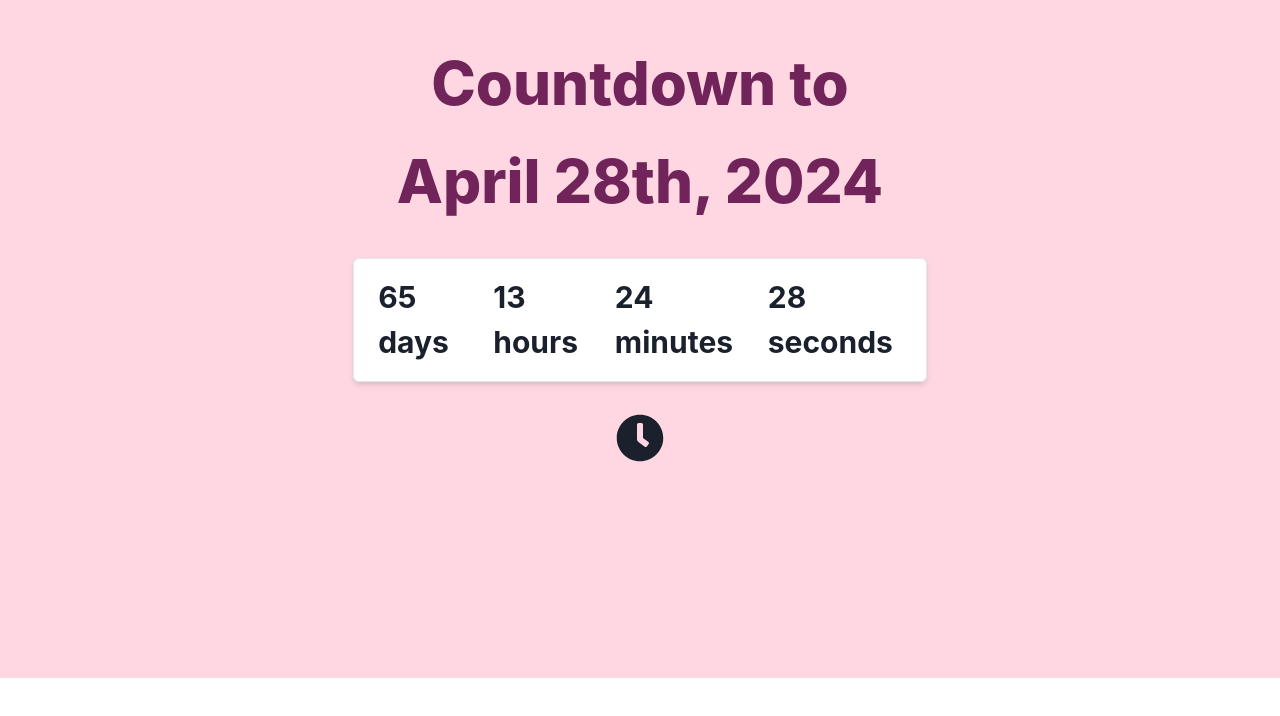
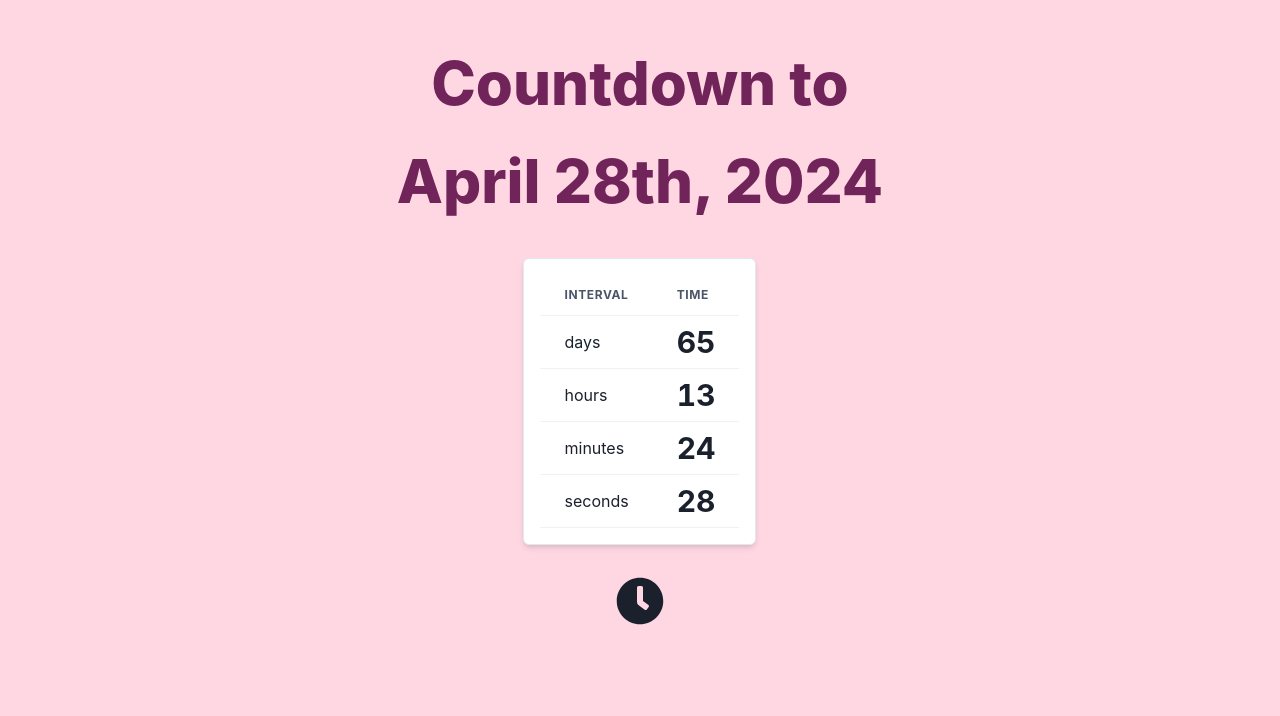
Before and after one commit to GPT-Engineer-App/pinky-countdown-2024, a React (Vite) app: page / in a window 1280 px wide. Shown: the part 122-838 px from the top of the page. Before the commit the page ends 800 px from the top, so only its background shows below. Built offline with nearby package versions, Linux system fonts and the light colour scheme.

Commit message:
Make the countdown in a table and align vertically every row in the center
The countdown display has been updated to show the time intervals in a table format with each row vertically aligned in the center.

```diff
--- a/src/pages/Index.jsx
+++ b/src/pages/Index.jsx
@@ -1,4 +1,4 @@
-import { Box, Center, VStack, Text, Heading, useColorModeValue, Container, HStack } from "@chakra-ui/react";
+import { Box, Center, VStack, Text, useColorModeValue, Container, HStack, Table, Thead, Tbody, Tr, Td, Th } from "@chakra-ui/react";
 import { useState, useEffect } from "react";
 import { FaClock } from "react-icons/fa";
 
@@ -29,23 +29,32 @@ const CountDownTimer = ({ targetDate }) => {
     return () => clearTimeout(timer);
   });
 
-  const timerComponents = [];
-
-  Object.keys(timeLeft).forEach((interval) => {
-    if (!timeLeft[interval]) {
-      return;
-    }
-
-    timerComponents.push(
-      <Text key={interval} fontSize="3xl" fontWeight="bold" mx={2}>
-        {timeLeft[interval]} {interval}
-      </Text>,
-    );
-  });
+  const timerComponents = (
+    <Table variant="simple">
+      <Thead>
+        <Tr>
+          <Th>Interval</Th>
+          <Th>Time</Th>
+        </Tr>
+      </Thead>
+      <Tbody>
+        {Object.entries(timeLeft).map(([interval, value]) =>
+          value ? (
+            <Tr key={interval} verticalAlign="center">
+              <Td>{interval}</Td>
+              <Td fontSize="3xl" fontWeight="bold">
+                {value}
+              </Td>
+            </Tr>
+          ) : null,
+        )}
+      </Tbody>
+    </Table>
+  );
 
   return (
     <Center>
-      <HStack>{timerComponents.length ? timerComponents : <Text>Time's up!</Text>}</HStack>
+      <Center>{timerComponents}</Center>
     </Center>
   );
 };
```
